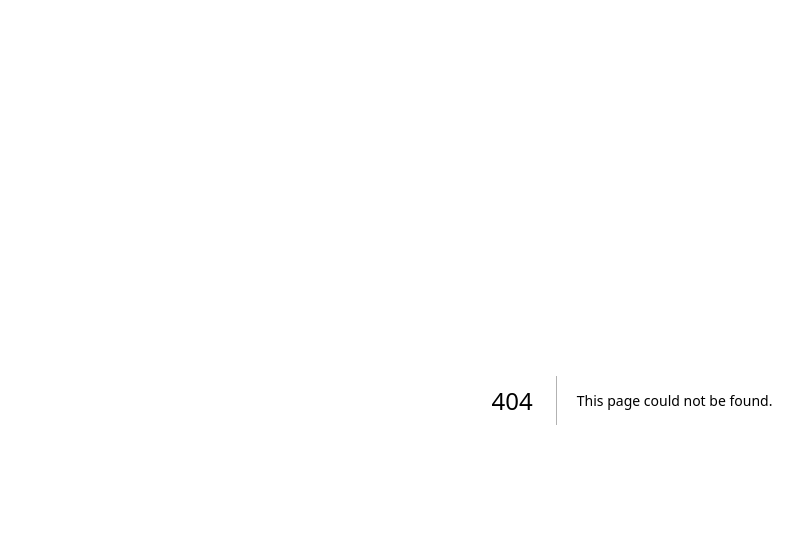
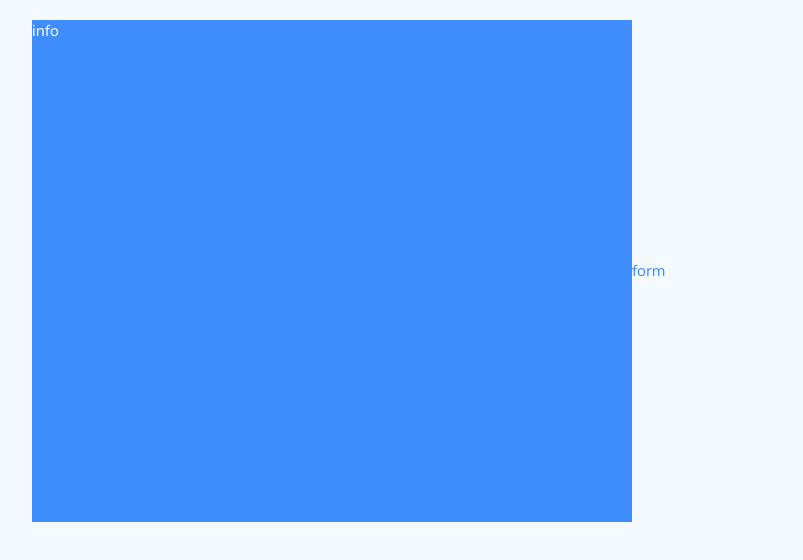
Before and after one commit to Ezekwu/Sure-scores, a Next.js app: page /auth in a window 1280 px wide. Before the commit this address had no page. Shown: the top 560 px of the page, without its empty margins (8-811 px from the left). Built offline with nearby package versions, Linux system fonts and the light colour scheme.

Commit message:
chore():Auth page styling started

```diff
--- /dev/null
+++ b/app/auth/authStyle.scss
@@ -0,0 +1,9 @@
+@import 'styles/variables';
+
+.main{
+  color: $color-primary;
+  background-color: $color-primary-10;
+  padding: 1.25rem 2.5rem;
+  min-height: 100vh;
+
+}
--- /dev/null
+++ b/app/auth/page.tsx
@@ -0,0 +1,12 @@
+import './authStyle.scss';
+import dynamic from 'next/dynamic';
+
+const AuthLayout = dynamic(() => import('../../components/layout/AuthLayout/AuthLayout'))
+
+export default function page() {
+  return (
+    <main className="main">
+      <AuthLayout />
+    </main>
+  )
+}
--- a/app/globals.css
+++ b/app/globals.css
@@ -1,3 +1,4 @@
+
 *{
   margin: 0;
   padding: 0;
--- a/app/layout.tsx
+++ b/app/layout.tsx
@@ -1,4 +1,5 @@
 import './globals.css'
+import '../styles/_variables.scss'
 import type { Metadata } from 'next'
 import { Inter, Nunito_Sans } from 'next/font/google'
 import { ReduxProvider } from '@/redux/provider'
--- /dev/null
+++ b/components/layout/AuthLayout/AuthLayout.module.scss
@@ -0,0 +1,17 @@
+@import 'styles/variables';
+
+.authlayout{
+  display: flex;
+
+
+
+  .formContainer{
+    flex: 1;
+    padding: 15rem 0;
+  }
+  .info{
+    flex: 1;
+    background-color: $color-primary;
+    color: #fff;
+  }
+}
--- /dev/null
+++ b/components/layout/AuthLayout/AuthLayout.tsx
@@ -0,0 +1,14 @@
+import styles from  './AuthLayout.module.scss';
+
+export default function AuthLayout() {
+  return (
+    <div className={styles.authlayout}>
+      <section className={styles.info}>
+        info
+      </section>
+      <section className={styles.formContainer}>
+        form
+      </section>
+    </div>
+  )
+}
```
Also changed, not shown: public/assets/images/whitelogo .png (added).
